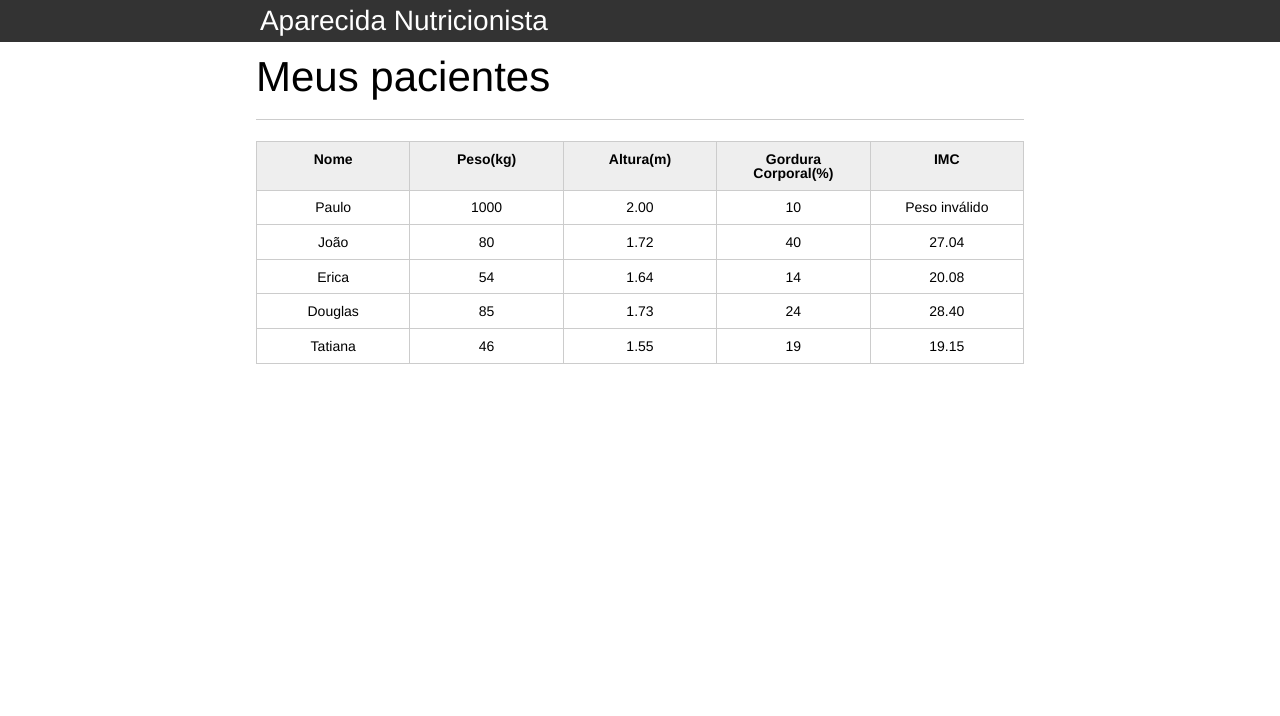
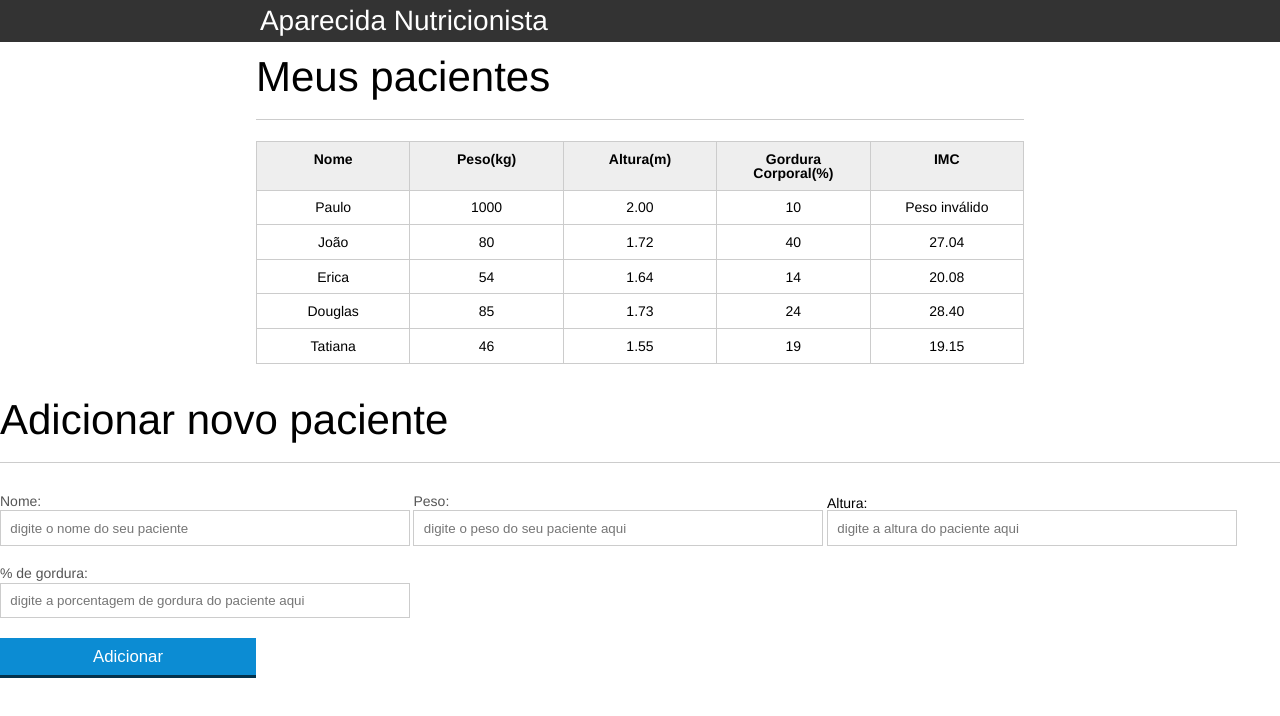
Before and after one commit to Wilker08/nutricao-js, a plain HTML site: page nutricao-js/index.html in a window 1280 px wide. Drawn offline with Linux system fonts and the light colour scheme.

Commit message:
Adicionado formulario para cadastro de paciente.

```diff
--- a/nutricao-js/index.html
+++ b/nutricao-js/index.html
@@ -6,6 +6,7 @@
 		<link rel="icon" href="favicon.ico" type="image/x-icon">
 		<link rel="stylesheet" type="text/css" href="css/reset.css">
 		<link rel="stylesheet" type="text/css" href="css/index.css">
+		<link rel="stylesheet" type="text/css" href="css/validacao.css">
 
 	</head>
 	<body>
@@ -69,7 +70,30 @@
 						</tr>
 					</tbody>
 				</table>
+			</section>
 
+			<section>
+				<h2>Adicionar novo paciente</h2>
+				<form>
+					<div class="grupo">
+						<label for="nome">Nome:</label>
+						<input id="nome" name="nome" type="text" placeholder="digite o nome do seu paciente" class="campo">
+					</div>
+					<div class="grupo">
+						<label for="peso">Peso:</label>
+						<input id="peso" name="nome" type="text" placeholder="digite o peso do seu paciente aqui" class="campo">
+					</div>
+					<div class="grupo">
+						<lavel for="altura">Altura:</lavel>
+						<input id="altura" name="altura" type="text" placeholder="digite a altura do paciente aqui" class="campo">
+					</div>
+					<div class="grupo">
+						<label for="gordura">% de gordura:</label>
+						<input id="gordura" type="text" placeholder="digite a porcentagem de gordura do paciente aqui" class="campo">
+					</div>
+
+					<button id="adicionar-paciente" class="botao bto-principal">Adicionar</button>
+				</form>
 			</section>
 		</main>
 
```
